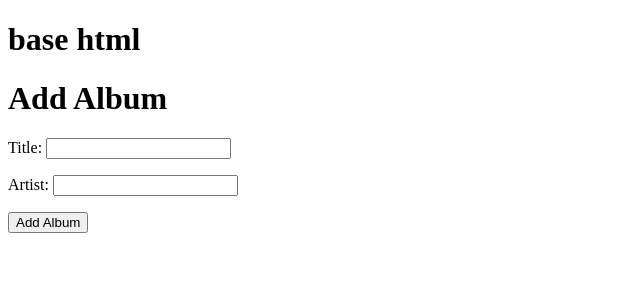
After one commit to Momentum-Team-10/django-music-Zack-Robertshaw, a Django app: page /albums/add_album/ in a window 1280 px wide. The commit adds this page. Shown: the top 300 px of the page, without its empty margins (0-640 px from the left). Run offline with Django 3.2, Linux system fonts and the light colour scheme.

Commit message:
will list albums, add albums to db, won't go back to list after adding but adding 100% goes to db

```diff
--- /dev/null
+++ b/albums/forms.py
@@ -0,0 +1,13 @@
+from django import forms
+from .models import Albums
+
+
+
+class AlbumForm(forms.ModelForm):
+    class Meta:
+        model = Albums
+        fields = [
+            'title',
+            'artist',
+            # 'created_at',
+        ]
--- a/albums/models.py
+++ b/albums/models.py
@@ -6,4 +6,19 @@ from django.db.models.deletion import CASCADE
 class Albums(models.Model):
     title = models.CharField(max_length=100)
     artist = models.CharField(max_length=100)
-    created_at = models.DateField(null=True, blank=True, auto_now_add=True)
+    # created_at = models.DateField(null=True, blank=True, auto_now_add=True)
+
+
+
+    """
+make the model
+make the view
+make the url
+make the template
+MIGRATE!!!
+
+top lines of each file: make sure imports are correct
+
+
+
+"""
--- /dev/null
+++ b/albums/templates/albums/add_album.html
@@ -0,0 +1,16 @@
+{% extends "base.html" %}
+
+{% block content %}
+
+<div>
+  <h1>Add Album</h1>
+
+  <form action="{% url 'add_album'%}" method="POST">
+    {% csrf_token %}
+    {{ form.as_p }}
+    <div>
+      <button type="submit">Add Album</button>
+    </div>
+  </form>
+</div>
+{% endblock %}
--- a/albums/templates/base.html
+++ b/albums/templates/base.html
@@ -7,9 +7,10 @@
     <meta charset="UTF-8">
     <meta http-equiv="X-UA-Compatible" content="IE=edge">
     <meta name="viewport" content="width=device-width, initial-scale=1.0">
-    <title>Document</title>
+    <title>django albums</title>
 </head>
 <body>
+    <h1>base html</h1>
     {% block content %}
 
     {% endblock%}
--- a/albums/views.py
+++ b/albums/views.py
@@ -1,10 +1,25 @@
+from types import GetSetDescriptorType
 from django.shortcuts import render
 
 # Create your views here.
 from .models import Albums
+from .forms import AlbumForm
+
 
 
 def list_albums(request):
     albums = Albums.objects.all()
     return render(request, "albums/list_albums.html",
                   {"albums": albums})
+
+
+def add_album(request):
+    if request.method == 'GET':
+        form = AlbumForm()
+    else:
+        form = AlbumForm(data=request.POST)
+        if form.is_valid():
+            form.save()
+            return redirect(to='list_albums')
+
+    return render(request, "albums/add_album.html", {"form": form})
--- a/django_music/urls.py
+++ b/django_music/urls.py
@@ -14,19 +14,38 @@ Including another URLconf
     2. Add a URL to urlpatterns:  path('blog/', include('blog.urls'))
 """
 from django.contrib import admin
-from django.urls import path
+from django.urls import include, path
+from django.conf import settings
+from albums import views as albums_views
 # import debug_toolbar
-# from django.conf import settings
-# from django.urls import include, path
-from albums import views as albums_views
+
 
 urlpatterns = [
     path('admin/', admin.site.urls),
-    path('', albums_views.list_albums, name='list_albums')
+    path('', albums_views.list_albums, name='list_albums'),
+    path('albums/add_album/', albums_views.add_album, name='add_album'),
+
+]
     # path('__debug__/', include(debug_toolbar.urls)),
-]
 
-# path('', contacts_views.list_contacts, name='list_contacts'),
+
+"""
+| path                      | verb | purpose                                               |
+| ------------------------- | ---- | ----------------------------------------------------- |
+| `""`                      | GET  | show a list of all the albums                         |
+| `/albums/new`             | GET  | show a form to create a new album                     |
+| `/albums/new`             | POST | create a new album                                    |
+| `/albums/<int:pk>`        | GET  | show details about a single album                     |
+| `/albums/<int:pk>/edit`   | GET  | show a form to edit a new album                       |
+| `/albums/<int:pk>/edit`   | POST | update a specific album                               |
+| `/albums/<int:pk>/delete` | GET  | show a confirmation screen to delete a specific album |
+| `/albums/<int:pk>/delete` | POST | delete a specific album
+
+"""
+
+
+    # path('contacts/add/', contacts_views.add_contact, name='add_contact'),
+
 
 # if settings.DEBUG:
 #     import debug_toolbar
```
Also changed, not shown: albums/templates/albums/list_albums.html (+11 -1 lines), albums/migrations/0002_remove_albums_created_at.py (added), albums/migrations/0003_albums_created_at.py (added), albums/migrations/0004_remove_albums_created_at.py (added).
